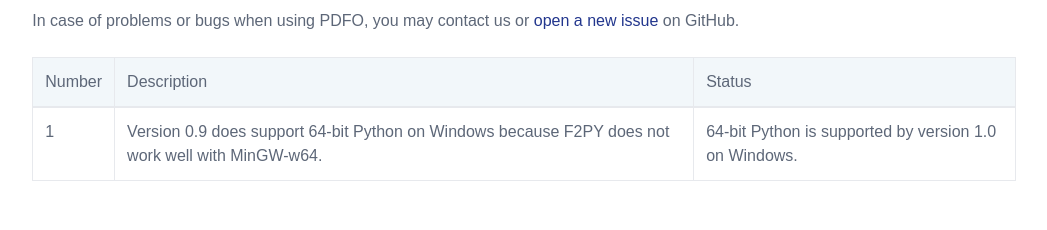
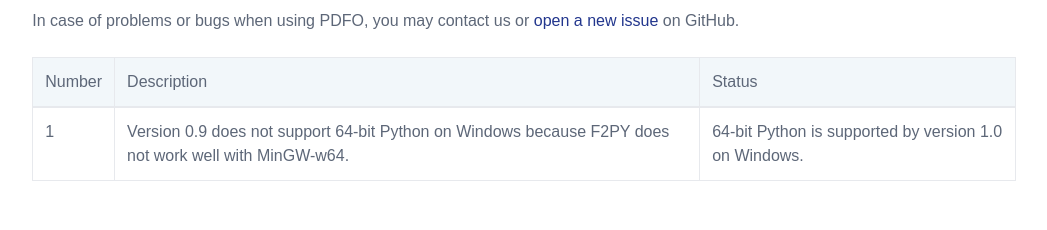
Before and after one commit to pdfo/pdfo.github.io, a plain HTML site: page docs.html in a window 1280 px wide. Shown: the part 7773-8003 px from the top of the page, without its empty margins (226-1273 px from the left). Drawn offline with nearby package versions, Linux system fonts and the light colour scheme; no server answers; a web font is replaced by a local one.

Commit message:
correct typo

```diff
--- a/docs.html
+++ b/docs.html
@@ -664,7 +664,7 @@
                                     <tr>
                                         <th class="normal-weight">1</th>
                                         <td>
-                                            Version 0.9 does support 64-bit Python on Windows because F2PY does not work
+                                            Version 0.9 does not support 64-bit Python on Windows because F2PY does not work
                                             well with MinGW-w64.
                                         </td>
                                         <td>
```
